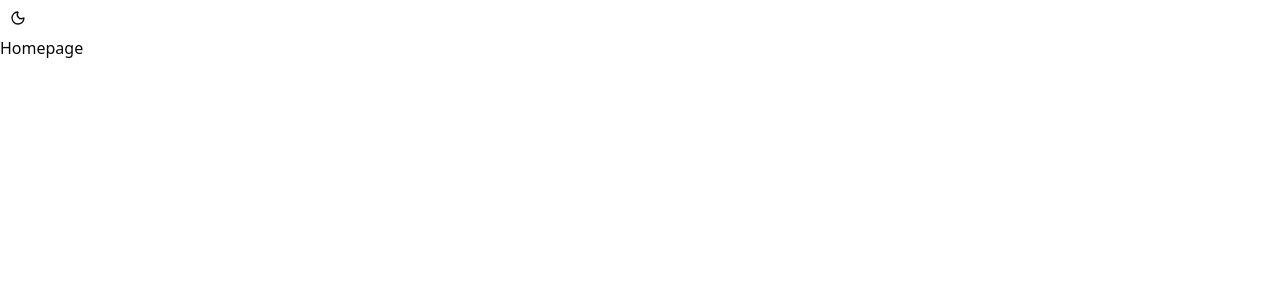
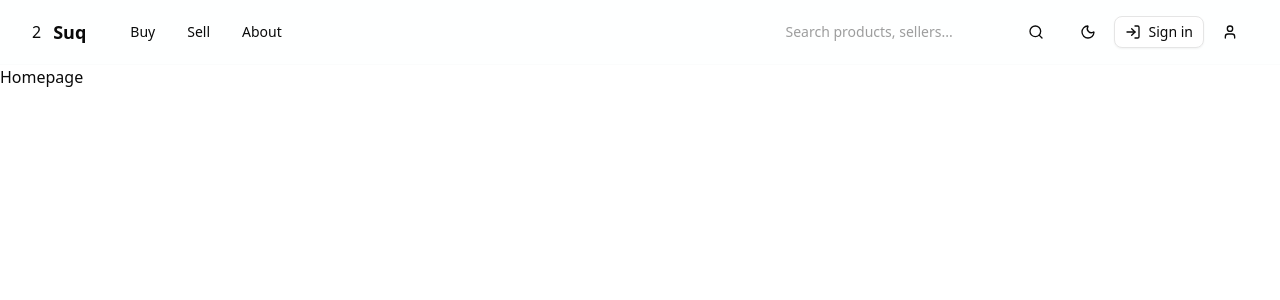
Before and after one commit to Dawaman43/suk, a Next.js app: page / in a window 1280 px wide. Shown: the top 300 px of the page. Built offline with nearby package versions, Linux system fonts and the light colour scheme.

Commit message:
Enhance Header component with navigation links, search functionality, and mobile menu support

```diff
--- a/components/ui/layout/header.tsx
+++ b/components/ui/layout/header.tsx
@@ -1,12 +1,15 @@
 "use client";
+
+import Link from "next/link";
 import { useTheme } from "next-themes";
 import { useEffect, useState } from "react";
 import { Button } from "../button";
-import { Moon, Sun } from "lucide-react";
+import { Moon, Sun, Menu, X, Search, User, LogIn } from "lucide-react";
 
 const Header = () => {
   const { setTheme, resolvedTheme } = useTheme();
   const [isMounted, setIsMounted] = useState(false);
+  const [open, setOpen] = useState(false);
 
   useEffect(() => {
     const id = requestAnimationFrame(() => setIsMounted(true));
@@ -16,15 +19,151 @@ const Header = () => {
   if (!isMounted) return null;
 
   const isDark = resolvedTheme === "dark";
+
   return (
-    <header>
+    <header className="w-full border-b bg-background/50 backdrop-blur-sm dark:bg-background/40 border-muted/30">
+      <div className="max-w-7xl mx-auto px-4 sm:px-6 lg:px-8">
+        <div className="flex h-16 items-center justify-between">
+          {/* left: brand */}
+          <div className="flex items-center gap-4">
+            <Link href="/" className="inline-flex items-center gap-3">
+              2 <span className="font-semibold text-lg">Suq</span>
+            </Link>
+
+            {/* primary nav - hidden on small screens */}
+            <nav className="hidden md:flex items-center gap-2 ml-4">
+              <Link
+                href="/buy"
+                className="text-sm px-3 py-2 rounded-md hover:bg-accent/40"
+              >
+                Buy
+              </Link>
+              <Link
+                href="/sell"
+                className="text-sm px-3 py-2 rounded-md hover:bg-accent/40"
+              >
+                Sell
+              </Link>
+              <Link
+                href="/about"
+                className="text-sm px-3 py-2 rounded-md hover:bg-accent/40"
+              >
+                About
+              </Link>
+            </nav>
+          </div>
+
+          {/* right: controls */}
+          <div className="flex items-center gap-2">
+            {/* search - visible on md+ */}
+            <form
+              className="hidden md:flex items-center gap-2 bg-muted/5 dark:bg-muted/10 rounded-md px-2 py-1"
+              role="search"
+            >
+              <input
+                aria-label="Search"
+                placeholder="Search products, sellers..."
+                className="bg-transparent outline-none text-sm w-56 placeholder:text-muted-foreground/70"
+              />
+              <Button variant="ghost" size="icon" aria-label="Search">
+                <Search />
+              </Button>
+            </form>
+
+            {/* theme toggle */}
             <Button
               variant="ghost"
               size="icon"
               onClick={() => setTheme(isDark ? "light" : "dark")}
+              aria-label={
+                isDark ? "Switch to light theme" : "Switch to dark theme"
+              }
             >
               {isDark ? <Sun /> : <Moon />}
             </Button>
+
+            {/* sign in / profile */}
+            <div className="hidden sm:flex items-center gap-2">
+              <Button asChild variant="outline" size="sm">
+                <Link
+                  href="/auth/signin"
+                  className="inline-flex items-center gap-2"
+                >
+                  <LogIn className="size-4" />
+                  <span>Sign in</span>
+                </Link>
+              </Button>
+              <Button variant="ghost" size="icon" aria-label="Account">
+                <User />
+              </Button>
+            </div>
+
+            {/* mobile menu button */}
+            <div className="md:hidden">
+              <Button
+                variant="ghost"
+                size="icon"
+                onClick={() => setOpen((v) => !v)}
+                aria-expanded={open}
+                aria-label={open ? "Close menu" : "Open menu"}
+              >
+                {open ? <X /> : <Menu />}
+              </Button>
+            </div>
+          </div>
+        </div>
+      </div>
+
+      {/* mobile panel */}
+      <div
+        className={`md:hidden overflow-hidden transition-[max-height,opacity] duration-200 ${
+          open ? "max-h-96 opacity-100" : "max-h-0 opacity-0"
+        }`}
+        aria-hidden={!open}
+      >
+        <div className="px-4 pb-4 space-y-2">
+          <form
+            className="flex items-center gap-2 bg-muted/5 dark:bg-muted/10 rounded-md px-2 py-1"
+            role="search"
+          >
+            <input
+              aria-label="Search"
+              placeholder="Search products, sellers..."
+              className="bg-transparent outline-none text-sm w-full placeholder:text-muted-foreground/70"
+            />
+            <Button variant="ghost" size="icon" aria-label="Search">
+              <Search />
+            </Button>
+          </form>
+
+          <nav className="flex flex-col">
+            <Link
+              href="/buy"
+              className="px-3 py-2 rounded-md hover:bg-accent/40"
+            >
+              Buy
+            </Link>
+            <Link
+              href="/sell"
+              className="px-3 py-2 rounded-md hover:bg-accent/40"
+            >
+              Sell
+            </Link>
+            <Link
+              href="/about"
+              className="px-3 py-2 rounded-md hover:bg-accent/40"
+            >
+              About
+            </Link>
+            <Link
+              href="/auth/signin"
+              className="px-3 py-2 rounded-md hover:bg-accent/40 inline-flex items-center gap-2"
+            >
+              <LogIn className="size-4" /> Sign in
+            </Link>
+          </nav>
+        </div>
+      </div>
     </header>
   );
 };
```
Lines whose indentation alone changed are shown as unchanged.
